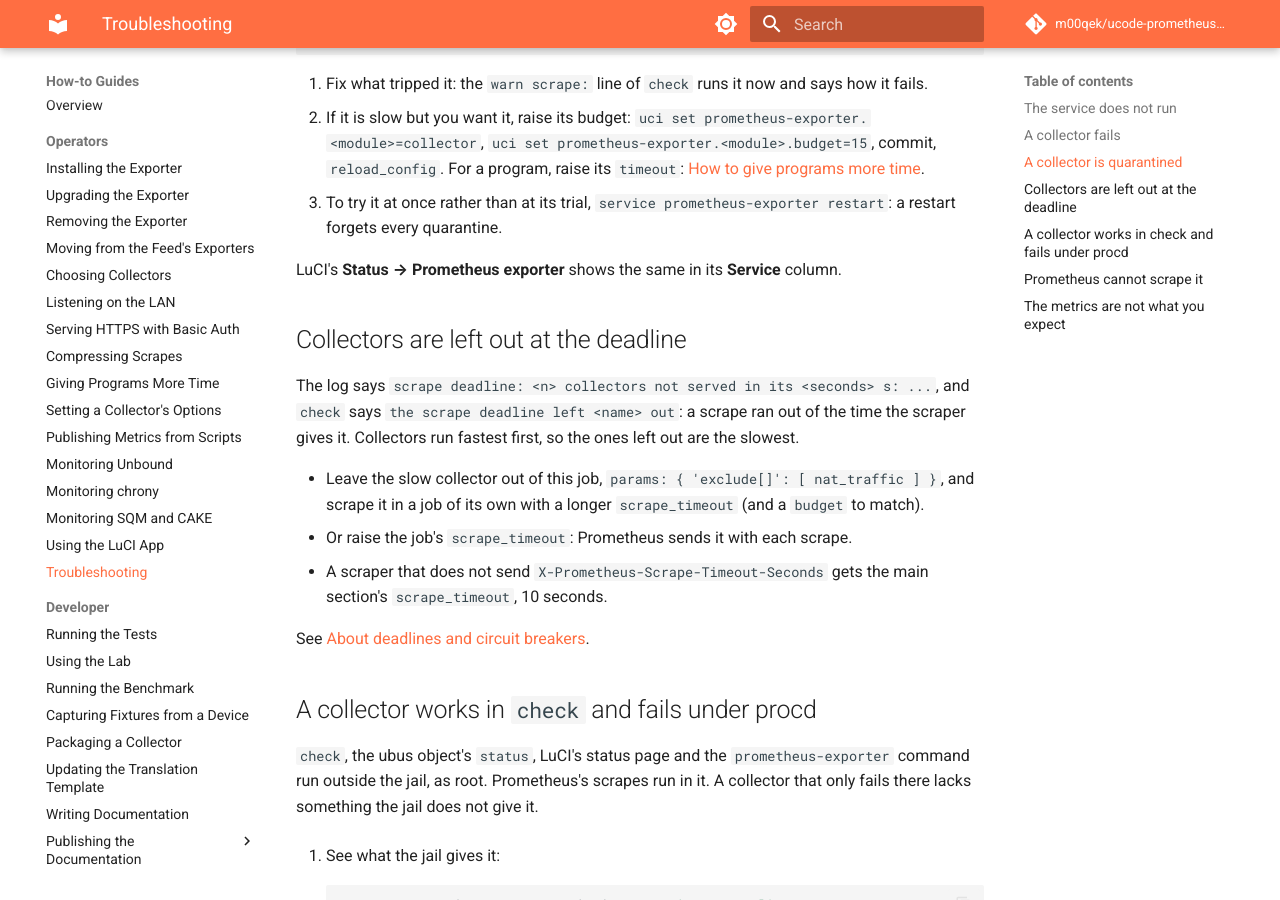
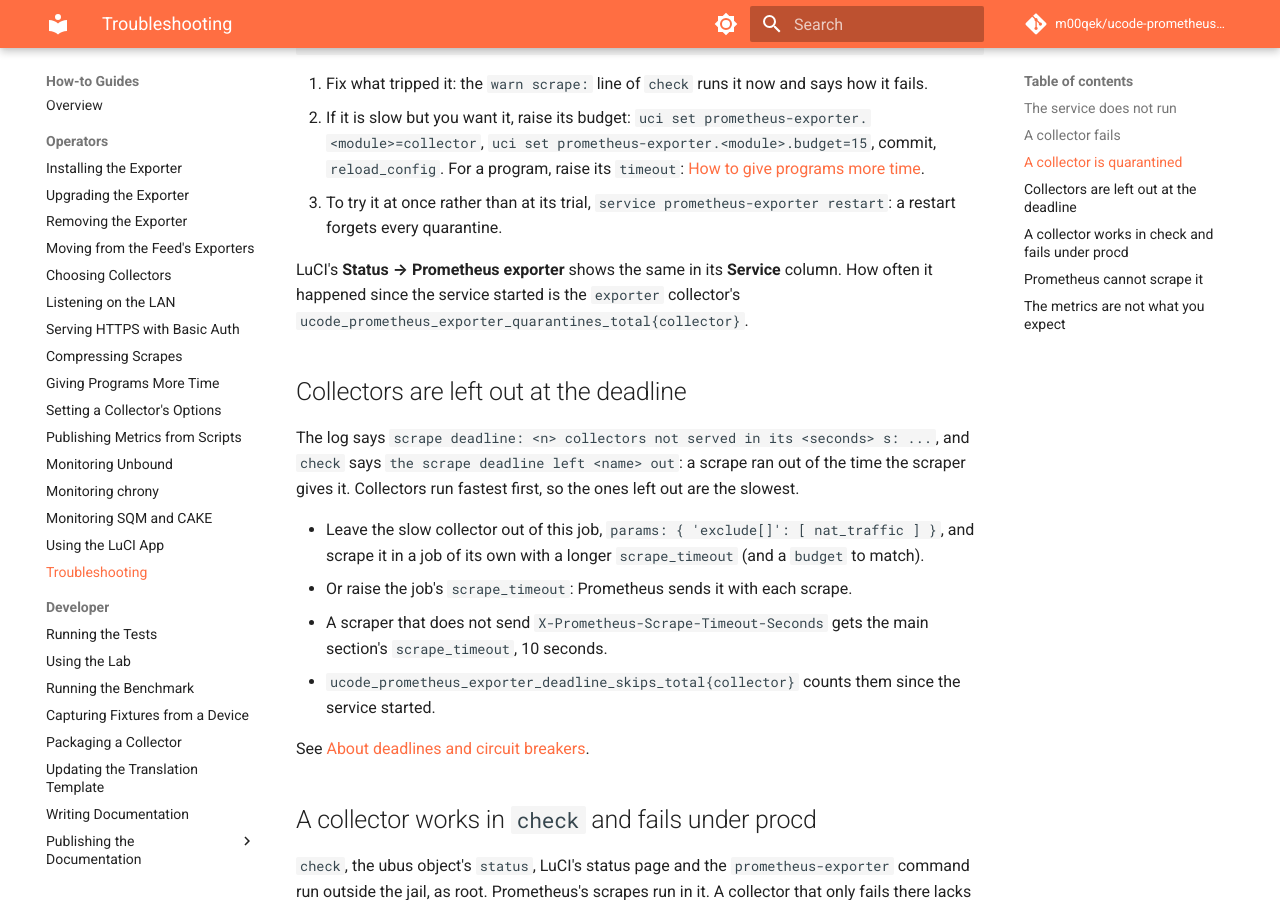
Before and after one commit to m00qek/ucode-prometheus-exporter, an MkDocs documentation site: the page built from docs/how-to/troubleshoot.md, in a window 1280 px wide and 900 px high, scrolled down 1739 px. Built offline with MkDocs 1.6.1 and Material for MkDocs 9.7.7, drawn with Linux system fonts in a browser that asks for light colours; comment, search, counter and statistics services are not loaded.

Commit message:
Say where the exporter collector counts quarantines and deadline skips
The explanation of deadlines and breakers, and the troubleshooting
guide, name the counters that say how often a collector was quarantined
or left out at the deadline since the service started.

```diff
--- a/docs/how-to/troubleshoot.md
+++ b/docs/how-to/troubleshoot.md
@@ -57,7 +57,7 @@ warn service: nat_traffic is quarantined: COLLECTOR_OVERRUN (took 7.84 s, over i
 2. If it is slow but you want it, raise its budget: `uci set prometheus-exporter.<module>=collector`, `uci set prometheus-exporter.<module>.budget=15`, commit, `reload_config`. For a program, raise its `timeout`: [How to give programs more time](exec-timeout.md).
 3. To try it at once rather than at its trial, `service prometheus-exporter restart`: a restart forgets every quarantine.
 
-LuCI's **Status → Prometheus exporter** shows the same in its **Service** column.
+LuCI's **Status → Prometheus exporter** shows the same in its **Service** column. How often it happened since the service started is the `exporter` collector's `ucode_prometheus_exporter_quarantines_total{collector}`.
 
 ## Collectors are left out at the deadline
 
@@ -66,6 +66,7 @@ The log says `scrape deadline: <n> collectors not served in its <seconds> s: ...
 - Leave the slow collector out of this job, `params: { 'exclude[]': [ nat_traffic ] }`, and scrape it in a job of its own with a longer `scrape_timeout` (and a `budget` to match).
 - Or raise the job's `scrape_timeout`: Prometheus sends it with each scrape.
 - A scraper that does not send `X-Prometheus-Scrape-Timeout-Seconds` gets the main section's `scrape_timeout`, 10 seconds.
+- `ucode_prometheus_exporter_deadline_skips_total{collector}` counts them since the service started.
 
 See [About deadlines and circuit breakers](../explanation/deadlines-and-breakers.md).
 
```
Also changed, not shown: docs/explanation/deadlines-and-breakers.md (+2 -0 lines).
